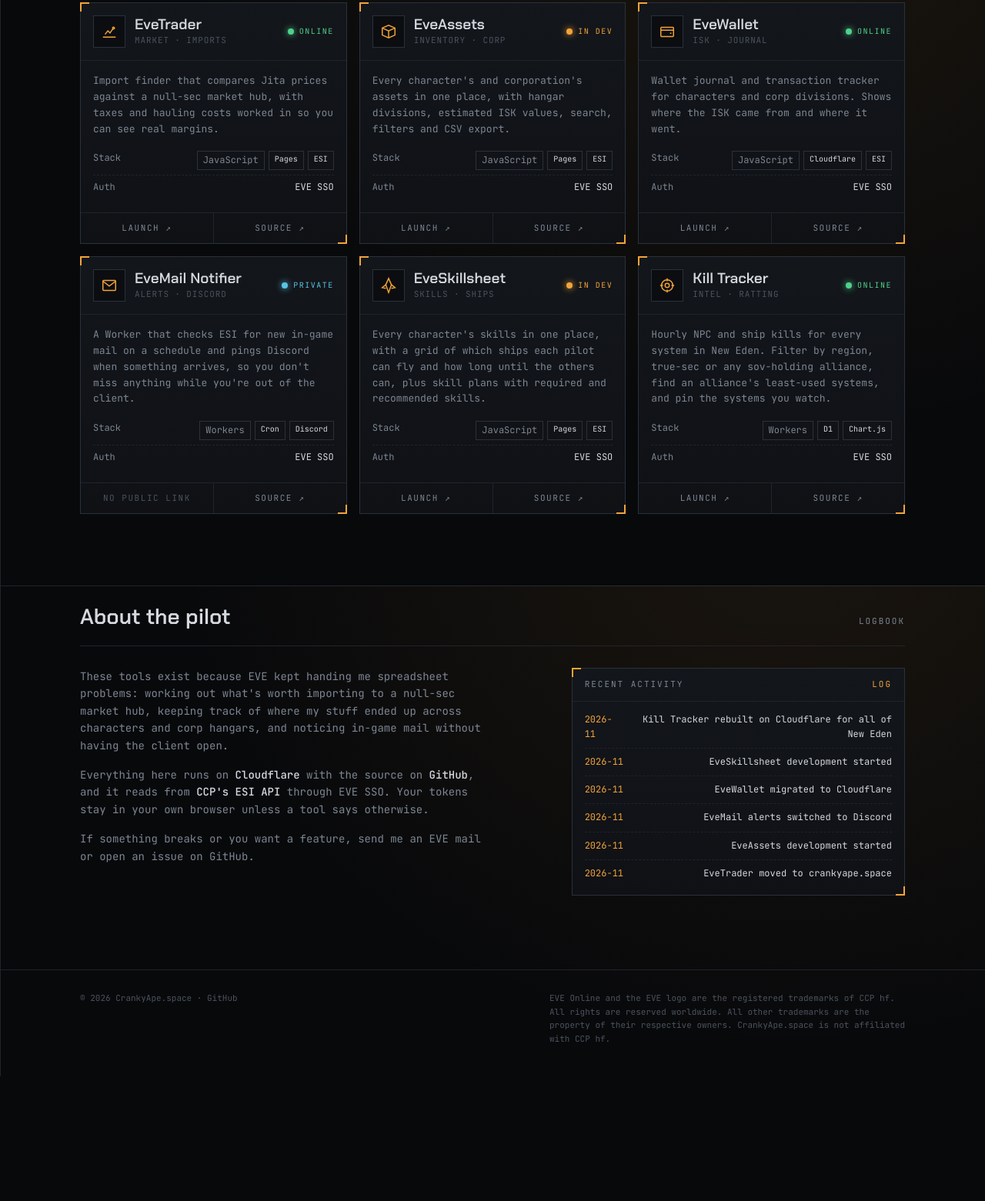
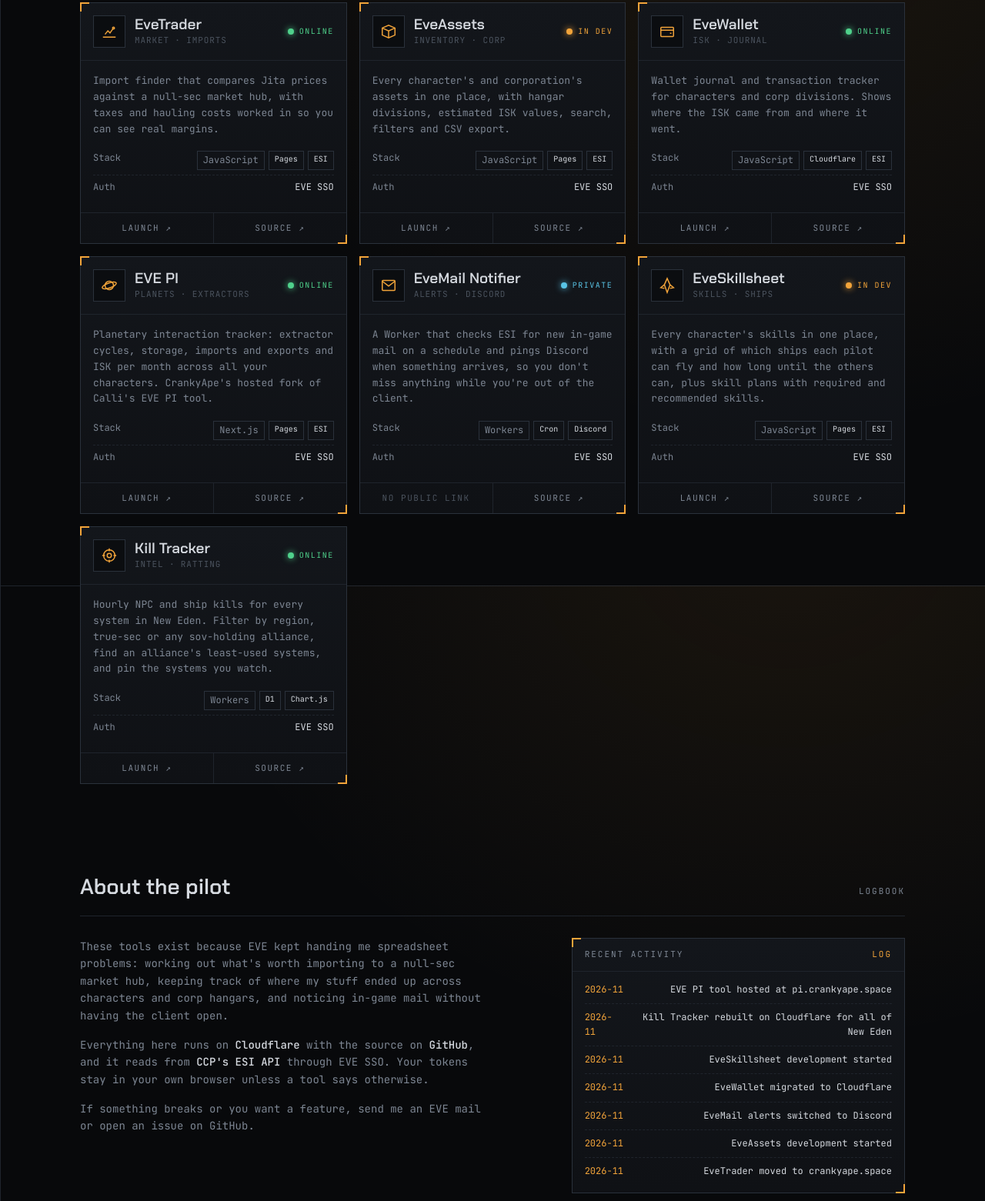
Before and after one commit to scrowe71/crankyape-site, a plain HTML site: page index.html in a window 1280 px wide. Shown: the part 839-2400 px from the top of the page at 77% size. Before the commit the page ends 2238 px from the top, so only its background shows below. Drawn offline with Linux system fonts and the light colour scheme.

Commit message:
Add EVE PI (fork of Calli's tool) to the homepage
Co-Authored-By: Claude Opus 5.5 <noreply@anthropic.com>
Claude-Session: https://claude.ai/code/session_01Eq4JCgPmBN8QLxgAaa34L5

```diff
--- a/index.html
+++ b/index.html
@@ -265,6 +265,12 @@ const TOOLS = [
     stack:["JavaScript","Cloudflare","ESI"], auth:"EVE SSO"
   },
   {
+    name:"EVE PI", sub:"PLANETS · EXTRACTORS", icon:"planet", status:"live",
+    url:"https://pi.crankyape.space", repo:"https://github.com/scrowe71/eve-pi-crankyape",
+    desc:"Planetary interaction tracker: extractor cycles, storage, imports and exports and ISK per month across all your characters. CrankyApe's hosted fork of Calli's EVE PI tool.",
+    stack:["Next.js","Pages","ESI"], auth:"EVE SSO"
+  },
+  {
     name:"EveMail Notifier", sub:"ALERTS · DISCORD", icon:"mail", status:"private",
     url:"", repo:"https://github.com/scrowe71/evemail",
     desc:"A Worker that checks ESI for new in-game mail on a schedule and pings Discord when something arrives, so you don't miss anything while you're out of the client.",
@@ -285,6 +291,7 @@ const TOOLS = [
 ];
 
 const LOG = [
+  ["2026-11","EVE PI tool hosted at pi.crankyape.space"],
   ["2026-11","Kill Tracker rebuilt on Cloudflare for all of New Eden"],
   ["2026-11","EveSkillsheet development started"],
   ["2026-11","EveWallet migrated to Cloudflare"],
@@ -299,6 +306,7 @@ const ICONS = {
   crate:'<path d="M3 7l9-4 9 4v10l-9 4-9-4z"/><path d="M3 7l9 4 9-4M12 11v10"/>',
   wallet:'<rect x="3" y="6" width="18" height="13" rx="1"/><path d="M3 10h18M16 14.5h2"/>',
   mail:'<rect x="3" y="5" width="18" height="14" rx="1"/><path d="M3 6l9 7 9-7"/>',
+  planet:'<circle cx="12" cy="12" r="6"/><ellipse cx="12" cy="12" rx="10.5" ry="3.5" transform="rotate(-20 12 12)"/>',
   ship:'<path d="M12 2l4 9-4 11-4-11z"/><path d="M8 11l-5 4 5 1M16 11l5 4-5 1"/>',
   target:'<circle cx="12" cy="12" r="8"/><circle cx="12" cy="12" r="3"/><path d="M12 2v4M12 18v4M2 12h4M18 12h4"/>'
 };
```
